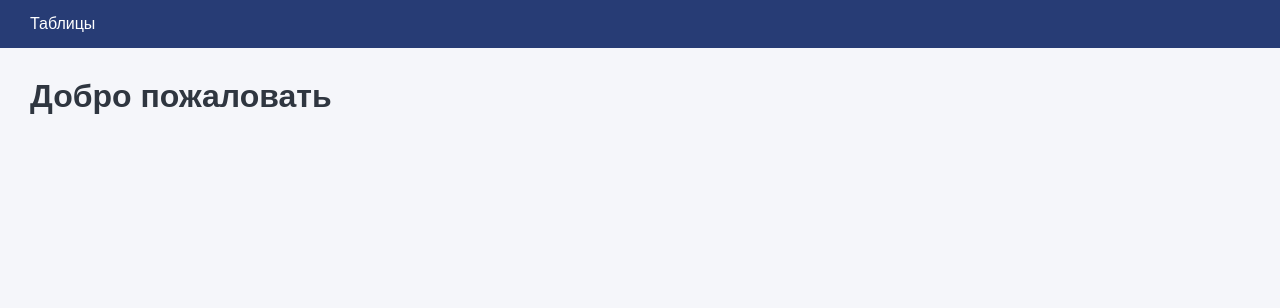
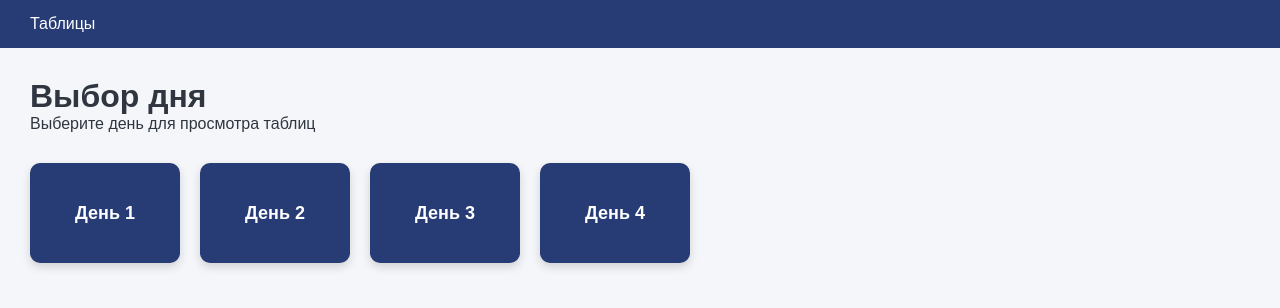
Before and after one commit to rrrrde1go/university-tables, a Flask app: page / in a window 1280 px wide. Shown: the top 308 px of the page. Run offline with Flask 3, Linux system fonts and the light colour scheme.

Commit message:
добавлен переход с главной страницы на страницу с таблицами для каждого дня

```diff
--- a/scripts/front/front_app.py
+++ b/scripts/front/front_app.py
@@ -5,9 +5,11 @@ app = Flask(__name__)
 @app.route('/')
 def index():
     return render_template('index.html')
-@app.route('/tables')
-def tables():
-    return render_template('tables.html')
+@app.route('/tables/<int:day>')
+def tables(day):
+    if day not in [1, 2, 3, 4]:
+        return 'Такого дня нет', 404
+    return render_template('tables.html', day=day)
 
 @app.route('/pdf')
 def pdf_view():
--- a/scripts/front/static/style.css
+++ b/scripts/front/static/style.css
@@ -120,3 +120,30 @@ button:hover {
 .pdf-download:hover {
     background: #40739e;
 }
+
+
+.days {
+    display: flex;
+    gap: 20px;
+    margin-top: 30px;
+}
+
+.day-card{
+    display: flex;
+    justify-content: center;
+    align-items: center;
+    width: 150px;
+    height: 100px;
+    background: #273c75;
+    color: white;
+    text-decoration: none;
+    font-size: 18px;
+    font-weight: bold;
+    border-radius: 10px;
+    box-shadow: 0 4px 10px
+rgba(0,0,0,0.15);
+}
+
+.day-card:hover {
+    background: #40739e;
+}
--- a/scripts/front/templates/index.html
+++ b/scripts/front/templates/index.html
@@ -3,9 +3,14 @@
 {% block title %}Главная{% endblock %}
 
 {% block content %}
-<h1>Добро пожаловать</h1>
+<h1>Выбор дня</h1>
+<p>Выберите день для просмотра таблиц</p>
 
-
-
+<div class="days">
+    <a href="/tables/1" class="day-card"> День 1 </a>
+    <a href="/tables/2" class="day-card"> День 2 </a>
+    <a href="/tables/3" class="day-card"> День 3 </a>
+    <a href="/tables/4" class="day-card"> День 4 </a>
+</div>
 
 {% endblock %}
```
Also changed, not shown: scripts/front/templates/tables.html (+6 -2 lines).
